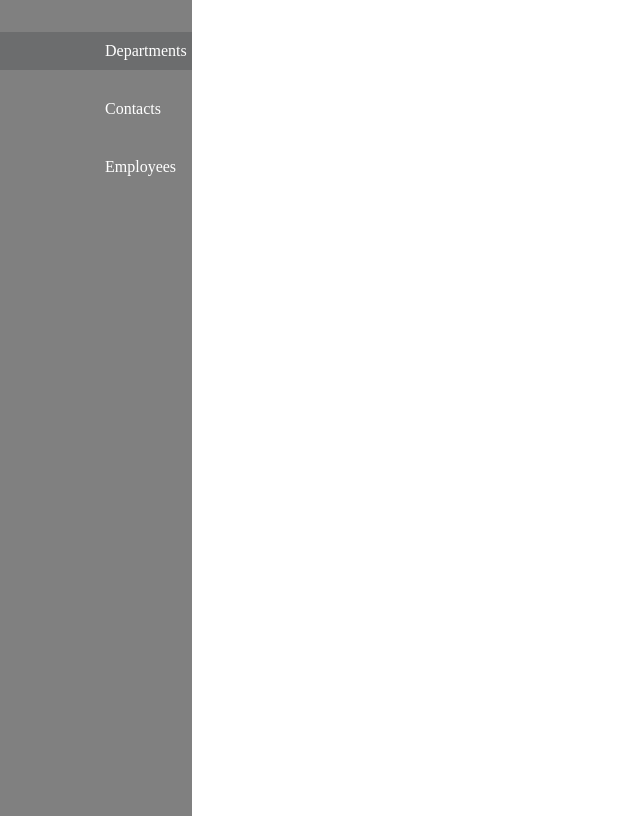
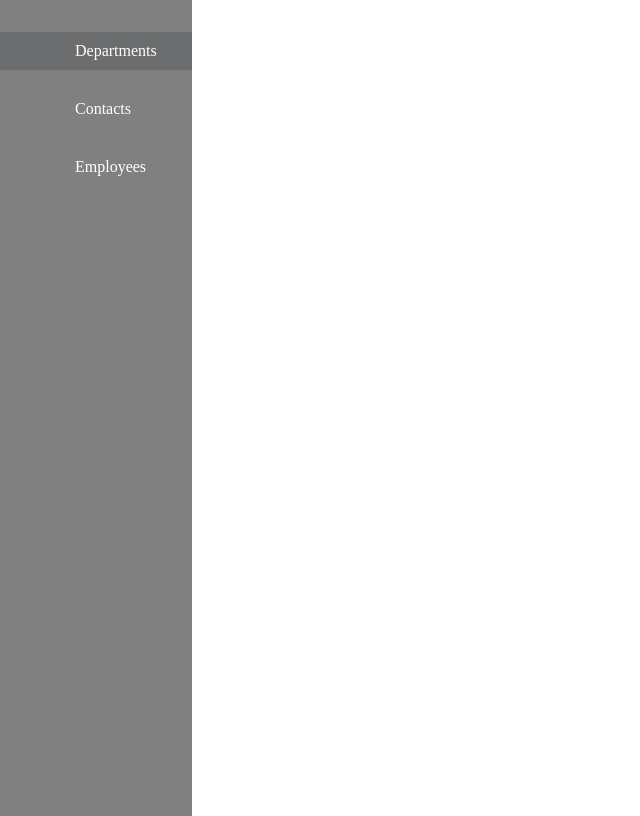
Before and after one commit to hothanhtuan1209/python-training, a Django app: page /departments in a window 1280 px wide. Shown: the part 50-866 px from the top of the page, without its empty margins (0-640 px from the left). Run offline with Django 4.2, Linux system fonts and the light colour scheme; a user stored in the database is signed in.

Commit message:
Update class iteem-link navigator.css

```diff
--- a/django/manager_employees/static/css/navigator.css
+++ b/django/manager_employees/static/css/navigator.css
@@ -26,7 +26,7 @@ html,
         color: white;
         text-decoration: none;
         margin-bottom: 20px;
-        margin-left: 100px;
+        margin-left: 70px;
     }
 
     .header{
```
